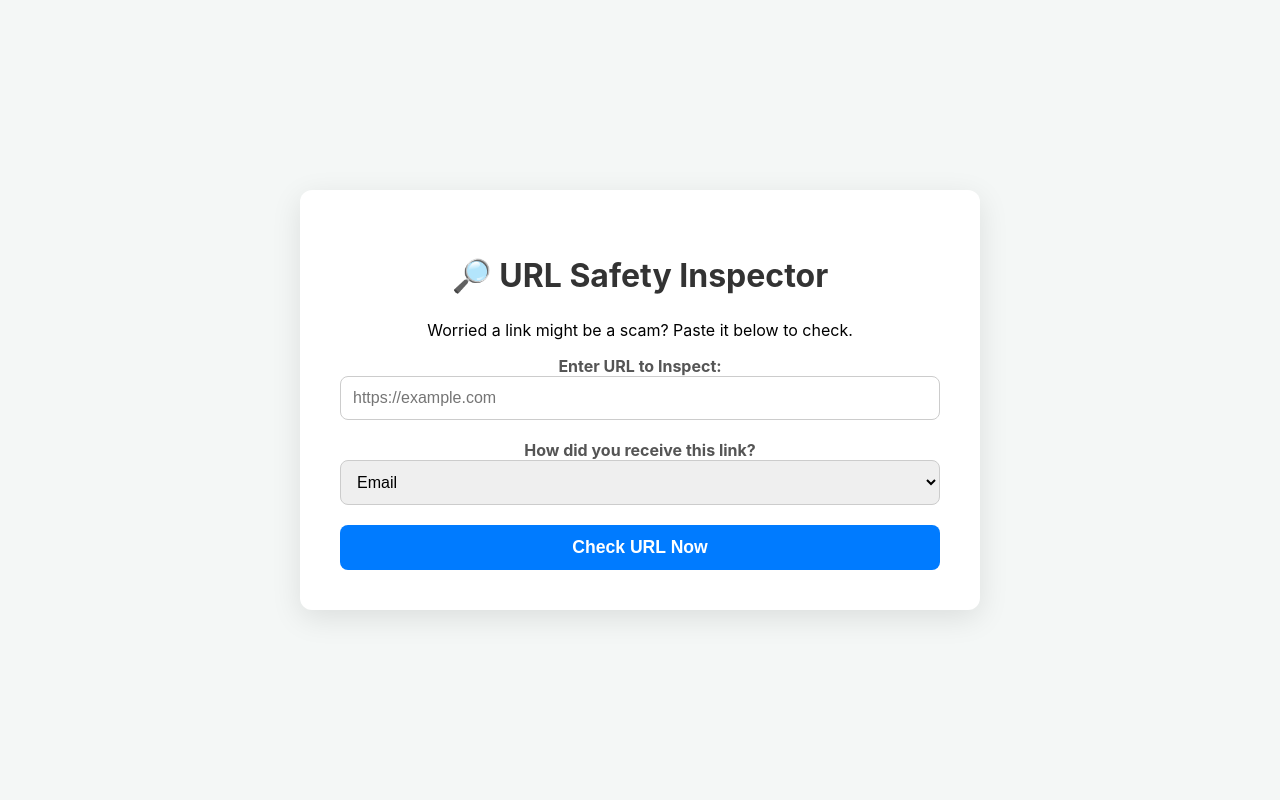
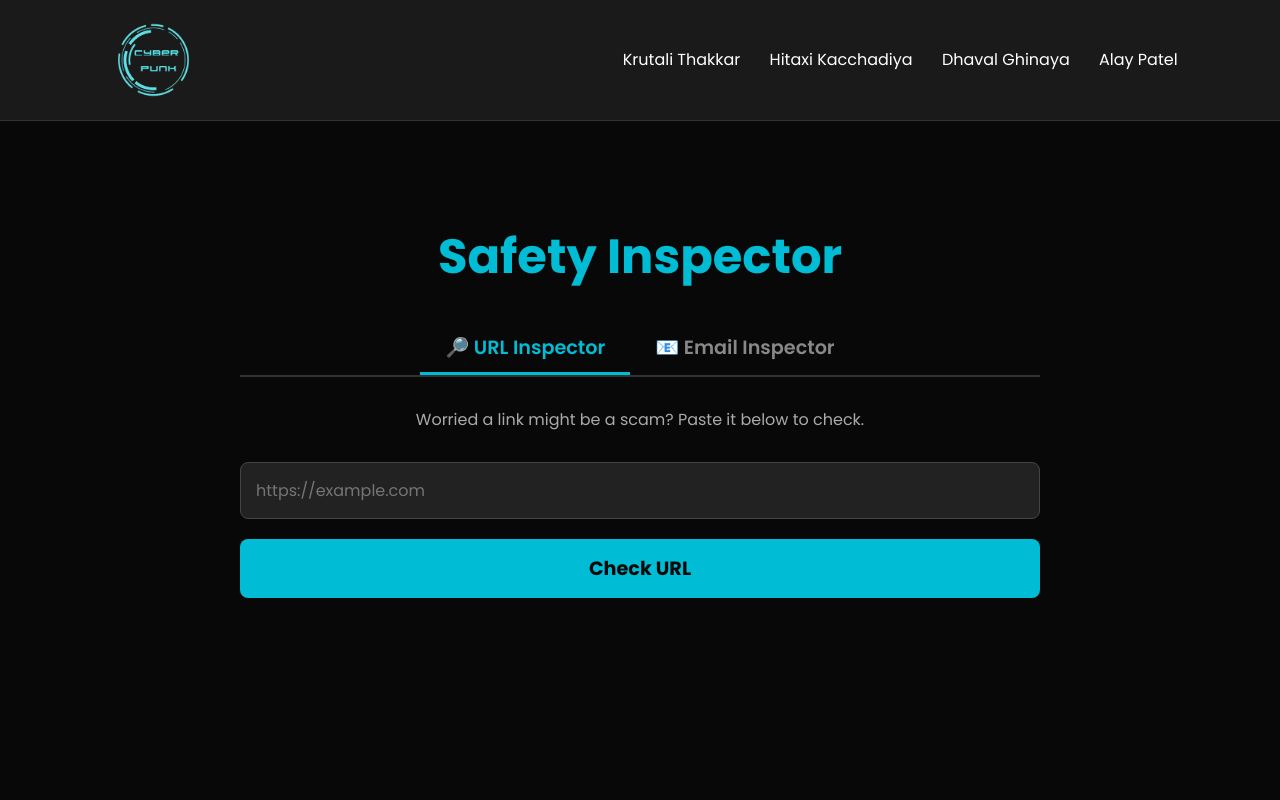
Before and after one commit to Dhavalghinaiya/url-safety-inspector, a Flask app: page / in a window 1280 px wide. Run offline with Flask 3, Linux system fonts and the light colour scheme; some libraries are stand-ins or nearby versions.

Commit message:
Final Commit

```diff
--- a/templates/index.html
+++ b/templates/index.html
@@ -3,224 +3,385 @@
   <head>
     <meta charset="UTF-8" />
     <meta name="viewport" content="width=device-width, initial-scale=1.0" />
-    <title>URL Safety Inspector</title>
+    <title>Safety Inspector</title>
+    <!-- Font Awesome for icons -->
+    <script
+      src="https://kit.fontawesome.com/c4254e24a8.js"
+      crossorigin="anonymous"
+    ></script>
+    <!-- Google Fonts for a modern look -->
+    <link rel="preconnect" href="https://fonts.googleapis.com" />
+    <link rel="preconnect" href="https://fonts.gstatic.com" crossorigin />
+    <link
+      href="https://fonts.googleapis.com/css2?family=Poppins:wght@300;400;600;700&display=swap"
+      rel="stylesheet"
+    />
     <style>
-      /* General Body Styling */
-      body {
-        font-family: -apple-system, BlinkMacSystemFont, "Segoe UI", Roboto,
-          Helvetica, Arial, sans-serif;
-        background-color: #f4f7f6;
+      /* --- NEW General & Theming Styles --- */
+      * {
         margin: 0;
-        display: flex;
-        justify-content: center; /* Center horizontally */
-        align-items: center; /* Center vertically */
-        min-height: 100vh; /* Full viewport height */
+        padding: 0;
+        box-sizing: border-box;
+        font-family: "Poppins", sans-serif;
       }
 
-      /* Main Container for the tool */
-      .container {
-        background-color: #ffffff;
-        padding: 40px;
-        border-radius: 12px;
-        box-shadow: 0 8px 30px rgba(0, 0, 0, 0.1);
+      body {
+        background: #080808;
+        color: #fff;
+      }
+
+      /* --- Header Styles (from reference) --- */
+      header {
+        background: #1a1a1a;
+        padding: 10px 8%;
+        border-bottom: 1px solid #333;
+      }
+
+      nav {
+        display: flex;
+        align-items: center;
+        justify-content: space-between;
+      }
+
+      .logo {
+        width: 100px;
+        height: auto;
+      }
+
+      nav ul {
+        list-style: none;
+      }
+
+      nav ul li {
+        display: inline-block;
+        margin-left: 25px;
+        font-size: 1em;
+        position: relative;
+      }
+
+      nav ul li::after {
+        content: "";
+        width: 0;
+        height: 3px;
+        background: #00bcd4;
+        position: absolute;
+        left: 0;
+        bottom: -6px;
+        transition: 0.5s;
+      }
+
+      nav ul li:hover::after {
         width: 100%;
-        max-width: 600px;
+      }
+
+      nav .fa-solid {
+        display: none;
+        color: #fff;
+        font-size: 25px;
+      }
+
+      /* --- Main App Container Styles --- */
+      .app-container {
+        width: 90%;
+        max-width: 800px;
+        margin: 100px auto;
         text-align: center;
       }
 
-      /* Header Styling */
-      h2 {
-        color: #333;
-        margin-bottom: 25px;
-        font-size: 2em;
+      .app-container h2 {
+        font-size: 3em;
+        font-weight: 700;
+        margin-bottom: 30px;
+        color: #00bcd4;
       }
 
-      /* Form Styling */
+      /* --- Tab Styles (Redesigned for dark theme) --- */
+      .tab-container {
+        display: flex;
+        justify-content: center;
+        border-bottom: 2px solid #333;
+        margin-bottom: 30px;
+      }
+
+      .tab {
+        padding: 10px 25px;
+        cursor: pointer;
+        font-size: 1.2em;
+        font-weight: 600;
+        color: #888;
+        border-bottom: 3px solid transparent;
+        transition: color 0.3s, border-color 0.3s;
+      }
+
+      .tab:hover {
+        color: #ccc;
+      }
+
+      .tab.active {
+        color: #00bcd4;
+        border-bottom: 3px solid #00bcd4;
+      }
+
+      .tab-content {
+        display: none;
+      }
+
+      .tab-content.active {
+        display: block;
+      }
+
+      /* --- Form Styles (Redesigned for dark theme) --- */
       form {
         display: flex;
         flex-direction: column;
-        gap: 20px; /* Space between form elements */
+        gap: 20px;
+      }
+
+      form p {
+        color: #aaa;
+        margin-bottom: 10px;
       }
 
       label {
-        font-weight: bold;
-        color: #555;
-        text-align: left;
-        margin-bottom: -10px; /* Adjust spacing */
+        display: none; /* Hidden for a cleaner look */
       }
 
       input[type="text"],
-      select {
-        padding: 12px;
-        border: 1px solid #ccc;
+      textarea {
+        background: #222;
+        color: #fff;
+        padding: 15px;
+        border: 1px solid #444;
         border-radius: 8px;
         font-size: 1em;
         width: 100%;
-        box-sizing: border-box; /* Important for padding and width */
+        transition: border-color 0.3s, box-shadow 0.3s;
+      }
+
+      input[type="text"]:focus,
+      textarea:focus {
+        outline: none;
+        border-color: #00bcd4;
+        box-shadow: 0 0 10px rgba(0, 188, 212, 0.5);
+      }
+
+      textarea {
+        min-height: 180px;
+        resize: vertical;
       }
 
       button {
-        padding: 12px 20px;
-        background-color: #007bff;
-        color: white;
+        padding: 15px 20px;
+        background: #00bcd4;
+        color: #080808;
         border: none;
         border-radius: 8px;
-        font-size: 1.1em;
+        font-size: 1.2em;
         font-weight: bold;
         cursor: pointer;
-        transition: background-color 0.3s ease;
+        transition: background-color 0.3s, transform 0.2s;
       }
 
       button:hover {
-        background-color: #0056b3;
+        background-color: #0097a7;
+        transform: translateY(-2px);
       }
 
-      /* Results Section Styling */
+      /* --- Results Styles (Redesigned for dark theme) --- */
       .results {
-        margin-top: 30px;
-        padding: 20px;
+        margin-top: 40px;
+        padding: 25px;
         border-radius: 8px;
         text-align: left;
+        border-left: 5px solid;
       }
 
       .safe {
-        background-color: #e8f5e9; /* Light green */
-        border: 1px solid #4caf50; /* Green */
+        background: #0c2b1a;
+        border-color: #00e676;
       }
-
-      .phishing {
-        background-color: #ffebee; /* Light red */
-        border: 1px solid #f44336; /* Red */
+      .warning {
+        background: #2e260c;
+        border-color: #ffc107;
+      }
+      .danger {
+        background: #331111;
+        border-color: #f44336;
       }
 
       .results h3 {
         margin-top: 0;
-        font-size: 1.5em;
+        font-size: 1.6em;
+        margin-bottom: 15px;
       }
-
       .safe h3 {
-        color: #2e7d32; /* Darker green */
+        color: #00e676;
       }
-
-      .phishing h3 {
-        color: #c62828; /* Darker red */
+      .warning h3 {
+        color: #ffc107;
+      }
+      .danger h3 {
+        color: #f44336;
       }
 
       .results ul {
-        padding-left: 20px;
-        margin-top: 15px;
+        list-style: none;
+        padding-left: 0;
+      }
+      .results li {
+        background: rgba(255, 255, 255, 0.05);
+        padding: 10px;
+        border-radius: 5px;
+        margin-bottom: 8px;
       }
 
-      .results li {
-        margin-bottom: 10px;
-        line-height: 1.5;
-      }
-
-      .results p {
-        line-height: 1.6;
+      /* --- Responsive Styles --- */
+      @media only screen and (max-width: 600px) {
+        nav ul {
+          background: #0056b3;
+          position: fixed;
+          top: 0;
+          right: -200px;
+          width: 200px;
+          height: 100vh;
+          padding-top: 50px;
+          z-index: 2;
+          transition: right 0.5s;
+        }
+        nav ul li {
+          display: block;
+          margin: 25px;
+        }
+        nav ul .fa-xmark {
+          position: absolute;
+          top: 25px;
+          left: 25px;
+          cursor: pointer;
+        }
+        nav .fa-solid {
+          display: block;
+          cursor: pointer;
+        }
+        .app-container h2 {
+          font-size: 2.5em;
+        }
       }
     </style>
   </head>
   <body>
-    <div class="container">
-      <h2>🔎 URL Safety Inspector</h2>
-      <p>Worried a link might be a scam? Paste it below to check.</p>
-      <form method="POST">
-        <div>
+    <!-- Header Section -->
+    <header>
+      <nav>
+        <img
+          src="../static/Images/Punk_new.png"
+          alt="Cyber Punk Logo"
+          class="logo"
+        />
+        <ul id="sideMenu">
+          <i class="fa-solid fa-xmark" onclick="closeMenu()"></i>
+          <li>Krutali Thakkar</li>
+          <li>Hitaxi Kacchadiya</li>
+          <li>Dhaval Ghinaya</li>
+          <li>Alay Patel</li>
+        </ul>
+        <i class="fa-solid fa-bars" onclick="openMenu()"></i>
+      </nav>
+    </header>
+
+    <!-- Main Application Body -->
+    <main class="app-container">
+      <h2>Safety Inspector</h2>
+
+      <div class="tab-container">
+        <div
+          class="tab {% if analysis_type == 'url' or not analysis_type %}active{% endif %}"
+          onclick="openTab('url-inspector')"
+        >
+          🔎 URL Inspector
+        </div>
+        <div
+          class="tab {% if analysis_type == 'email' %}active{% endif %}"
+          onclick="openTab('email-inspector')"
+        >
+          📧 Email Inspector
+        </div>
+      </div>
+
+      <!-- URL Inspector Form -->
+      <div
+        id="url-inspector"
+        class="tab-content {% if analysis_type == 'url' or not analysis_type %}active{% endif %}"
+      >
+        <form method="POST">
+          <p>Worried a link might be a scam? Paste it below to check.</p>
           <label for="url-input">Enter URL to Inspect:</label>
           <input
             type="text"
             id="url-input"
             name="url"
-            size="60"
             placeholder="https://example.com"
             required
           />
-        </div>
+          <button type="submit">Check URL</button>
+        </form>
+      </div>
 
-        <div>
-          <label for="channel-select">How did you receive this link?</label>
-          <select name="channel" id="channel-select">
-            <option value="email">Email</option>
-            <option value="sms">SMS / WhatsApp / Messenger</option>
-            <option value="clicked">I already clicked it</option>
-          </select>
-        </div>
-        <button type="submit">Check URL Now</button>
-      </form>
+      <!-- Email Inspector Form -->
+      <div
+        id="email-inspector"
+        class="tab-content {% if analysis_type == 'email' %}active{% endif %}"
+      >
+        <form method="POST">
+          <p>Received a suspicious email? Paste the full text below.</p>
+          <label for="email-text-input">Paste Email Text:</label>
+          <textarea
+            id="email-text-input"
+            name="email_text"
+            placeholder="From: admin@example.com..."
+            required
+          ></textarea>
+          <button type="submit">Check Email</button>
+        </form>
+      </div>
 
-      {% if result %} {% if 'Suspicious' in result %}
-      <div class="results phishing">
-        <h3>⚠️ {{ result }}</h3>
-        <p>
-          <strong
-            >This link shows signs of being a phishing or malicious
-            website.</strong
-          >
-          You should proceed with extreme caution.
-        </p>
+      <!-- Results Display -->
+      {% if result %}
+      <div class="results {{ result_class }}">
+        <h3>{{ result }}</h3>
+        {% if steps %}
+        <ul>
+          {% for step in steps %}
+          <li>{{ step }}</li>
+          {% endfor %}
+        </ul>
+        {% endif %}
+      </div>
+      {% endif %}
+    </main>
 
-        <h4>Why is this dangerous?</h4>
-        <p>
-          Phishing sites are designed to trick you into giving away sensitive
-          information like passwords, credit card numbers, or personal details.
-          They often look identical to legitimate websites. Clicking could also
-          lead to malware being installed on your device.
-        </p>
+    <script>
+      // Function for tabs
+      function openTab(tabName) {
+        document
+          .querySelectorAll(".tab-content")
+          .forEach((tab) => tab.classList.remove("active"));
+        document
+          .querySelectorAll(".tab")
+          .forEach((tab) => tab.classList.remove("active"));
+        document.getElementById(tabName).classList.add("active");
+        document
+          .querySelector(`.tab[onclick="openTab('${tabName}')"]`)
+          .classList.add("active");
+      }
 
-        <h4>Recommended Next Steps:</h4>
-        <ul>
-          <li>
-            <strong>DO NOT CLICK THE LINK.</strong> If you haven't already,
-            avoid visiting the URL.
-          </li>
-          <li>
-            <strong>REPORT THE MESSAGE.</strong> Reporting helps email and
-            social media providers block these attackers and protect others.
-            Look for a "Report Spam," "Report Phishing," or "Mark as Junk"
-            option in your application.
-          </li>
-          <li>
-            <strong>DELETE THE ORIGINAL MESSAGE.</strong> Once reported, delete
-            the email or message to avoid accidentally clicking the link later.
-          </li>
-          <li>
-            <strong>IF YOU ALREADY CLICKED:</strong>
-            <ul>
-              <li>
-                Immediately change the password for any account you may have
-                logged into.
-              </li>
-              <li>Scan your device with updated antivirus software.</li>
-              <li>
-                Monitor your bank and other sensitive accounts for suspicious
-                activity.
-              </li>
-            </ul>
-          </li>
-        </ul>
-      </div>
-      {% else %}
-      <div class="results safe">
-        <h3>✅ {{ result }}</h3>
-        <p>
-          Our check did not find any immediate signs of danger. However, always
-          remain vigilant.
-        </p>
-        <h4>Stay Safe Online:</h4>
-        <ul>
-          <li>
-            Ensure the domain name looks correct and doesn't have typos (e.g.,
-            `go0gle.com` instead of `google.com`).
-          </li>
-          <li>
-            Always look for the padlock icon 🔒 and `https://` in the address
-            bar for secure sites, especially before entering personal
-            information.
-          </li>
-        </ul>
-      </div>
-      {% endif %} {% endif %}
-    </div>
+      // Functions for mobile side menu
+      var sideMenu = document.getElementById("sideMenu");
+      function openMenu() {
+        sideMenu.style.right = "0";
+      }
+      function closeMenu() {
+        sideMenu.style.right = "-200px";
+      }
+    </script>
   </body>
 </html>
```
Also changed, not shown: static/Images/Punk_new.png (added).
